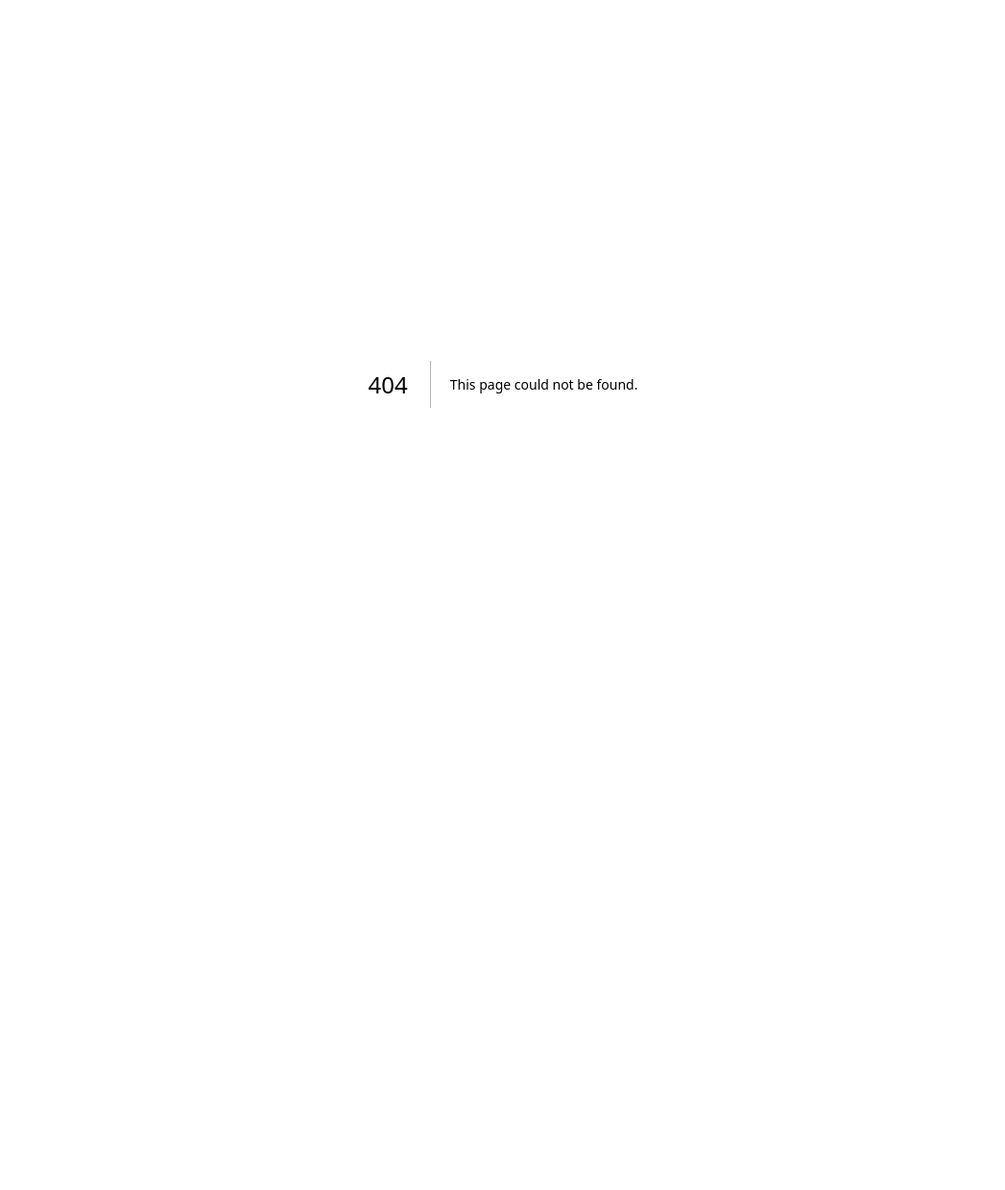
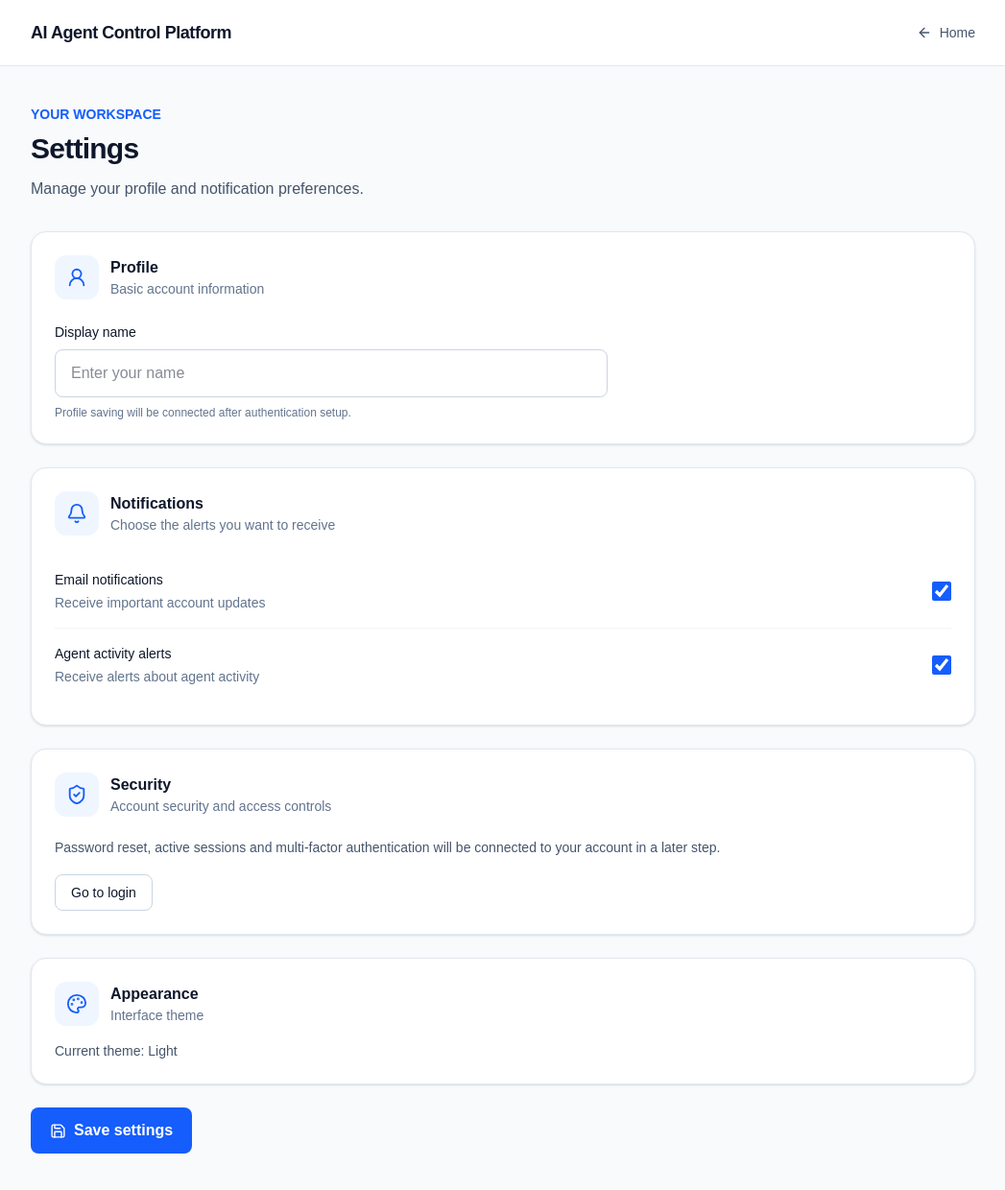
Before and after one commit to mohitrahinj2111-byte/ai-agent-control-platform, a Next.js app: page /settings in a window 1280 px wide. Before the commit this address had no page. Shown: the whole page at 96% size, without its empty margins (116-1163 px from the left). Before the commit the page ends 800 px from the top, so only its background shows below. Built offline with nearby package versions, Linux system fonts and the light colour scheme.

Commit message:
update all changes

```diff
--- /dev/null
+++ b/app/settings/page.tsx
@@ -0,0 +1,190 @@
+"use client";
+
+import Link from "next/link";
+import { useState } from "react";
+import {
+  ArrowLeft,
+  Bell,
+  ShieldCheck,
+  UserRound,
+  Palette,
+  Save,
+} from "lucide-react";
+
+export default function SettingsPage() {
+  const [displayName, setDisplayName] = useState("");
+  const [emailNotifications, setEmailNotifications] = useState(true);
+  const [activityNotifications, setActivityNotifications] = useState(true);
+  const [message, setMessage] = useState("");
+
+  function handleSave() {
+    // These settings are currently local UI state only.
+    // No profile or preferences are saved to a database yet.
+    setMessage("Settings preview updated. Database saving is not connected yet.");
+  }
+
+  return (
+    <main className="min-h-screen bg-slate-50 text-slate-900">
+      <header className="border-b border-slate-200 bg-white">
+        <div className="mx-auto flex max-w-5xl items-center justify-between px-5 py-5">
+          <Link href="/" className="text-lg font-bold tracking-tight">
+            AI Agent Control Platform
+          </Link>
+          <Link
+            href="/"
+            className="inline-flex items-center gap-2 text-sm font-medium text-slate-600 hover:text-blue-600"
+          >
+            <ArrowLeft size={16} />
+            Home
+          </Link>
+        </div>
+      </header>
+
+      <div className="mx-auto max-w-5xl px-5 py-10">
+        <div>
+          <p className="text-sm font-semibold text-blue-600">YOUR WORKSPACE</p>
+          <h1 className="mt-2 text-3xl font-bold tracking-tight">Settings</h1>
+          <p className="mt-3 text-slate-600">
+            Manage your profile and notification preferences.
+          </p>
+        </div>
+
+        <div className="mt-8 space-y-6">
+          <section className="rounded-2xl border border-slate-200 bg-white p-6 shadow-sm">
+            <div className="flex items-center gap-3">
+              <div className="rounded-xl bg-blue-50 p-3 text-blue-600">
+                <UserRound size={22} />
+              </div>
+              <div>
+                <h2 className="font-semibold">Profile</h2>
+                <p className="text-sm text-slate-500">
+                  Basic account information
+                </p>
+              </div>
+            </div>
+
+            <div className="mt-6 max-w-xl space-y-2">
+              <label htmlFor="displayName" className="block text-sm font-medium">
+                Display name
+              </label>
+              <input
+                id="displayName"
+                value={displayName}
+                onChange={(event) => setDisplayName(event.target.value)}
+                placeholder="Enter your name"
+                className="w-full rounded-lg border border-slate-300 bg-white px-4 py-3 outline-none focus:border-blue-500 focus:ring-2 focus:ring-blue-100"
+              />
+              <p className="text-xs text-slate-500">
+                Profile saving will be connected after authentication setup.
+              </p>
+            </div>
+          </section>
+
+          <section className="rounded-2xl border border-slate-200 bg-white p-6 shadow-sm">
+            <div className="flex items-center gap-3">
+              <div className="rounded-xl bg-blue-50 p-3 text-blue-600">
+                <Bell size={22} />
+              </div>
+              <div>
+                <h2 className="font-semibold">Notifications</h2>
+                <p className="text-sm text-slate-500">
+                  Choose the alerts you want to receive
+                </p>
+              </div>
+            </div>
+
+            <div className="mt-5 divide-y divide-slate-100">
+              <label className="flex cursor-pointer items-center justify-between gap-4 py-4">
+                <span>
+                  <span className="block text-sm font-medium">Email notifications</span>
+                  <span className="mt-1 block text-sm text-slate-500">
+                    Receive important account updates
+                  </span>
+                </span>
+                <input
+                  type="checkbox"
+                  checked={emailNotifications}
+                  onChange={(event) => setEmailNotifications(event.target.checked)}
+                  className="h-5 w-5 accent-blue-600"
+                />
+              </label>
+
+              <label className="flex cursor-pointer items-center justify-between gap-4 py-4">
+                <span>
+                  <span className="block text-sm font-medium">Agent activity alerts</span>
+                  <span className="mt-1 block text-sm text-slate-500">
+                    Receive alerts about agent activity
+                  </span>
+                </span>
+                <input
+                  type="checkbox"
+                  checked={activityNotifications}
+                  onChange={(event) => setActivityNotifications(event.target.checked)}
+                  className="h-5 w-5 accent-blue-600"
+                />
+              </label>
+            </div>
+          </section>
+
+          <section className="rounded-2xl border border-slate-200 bg-white p-6 shadow-sm">
+            <div className="flex items-center gap-3">
+              <div className="rounded-xl bg-blue-50 p-3 text-blue-600">
+                <ShieldCheck size={22} />
+              </div>
+              <div>
+                <h2 className="font-semibold">Security</h2>
+                <p className="text-sm text-slate-500">
+                  Account security and access controls
+                </p>
+              </div>
+            </div>
+            <p className="mt-5 text-sm leading-6 text-slate-600">
+              Password reset, active sessions and multi-factor authentication
+              will be connected to your account in a later step.
+            </p>
+            <Link
+              href="/login"
+              className="mt-4 inline-flex rounded-lg border border-slate-300 px-4 py-2 text-sm font-medium hover:bg-slate-50"
+            >
+              Go to login
+            </Link>
+          </section>
+
+          <section className="rounded-2xl border border-slate-200 bg-white p-6 shadow-sm">
+            <div className="flex items-center gap-3">
+              <div className="rounded-xl bg-blue-50 p-3 text-blue-600">
+                <Palette size={22} />
+              </div>
+              <div>
+                <h2 className="font-semibold">Appearance</h2>
+                <p className="text-sm text-slate-500">
+                  Interface theme
+                </p>
+              </div>
+            </div>
+            <p className="mt-4 text-sm text-slate-600">
+              Current theme: Light
+            </p>
+          </section>
+
+          <div>
+            <button
+              type="button"
+              onClick={handleSave}
+              className="inline-flex items-center gap-2 rounded-lg bg-blue-600 px-5 py-3 font-semibold text-white hover:bg-blue-700"
+            >
+              <Save size={17} />
+              Save settings
+            </button>
+
+            {message && (
+              <p role="status" className="mt-3 text-sm text-slate-600">
+                {message}
+              </p>
+            )}
+          </div>
+        </div>
+      </div>
+    </main>
+  );
+}
```
